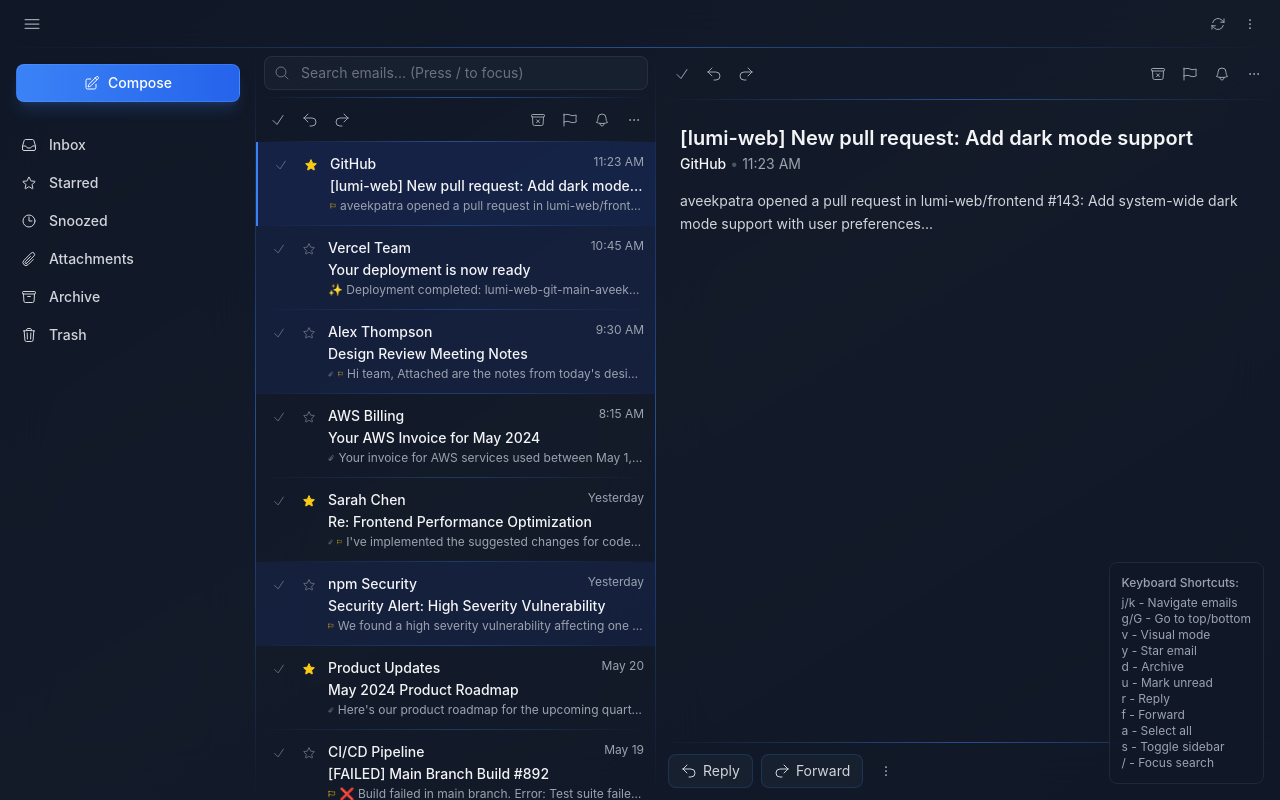
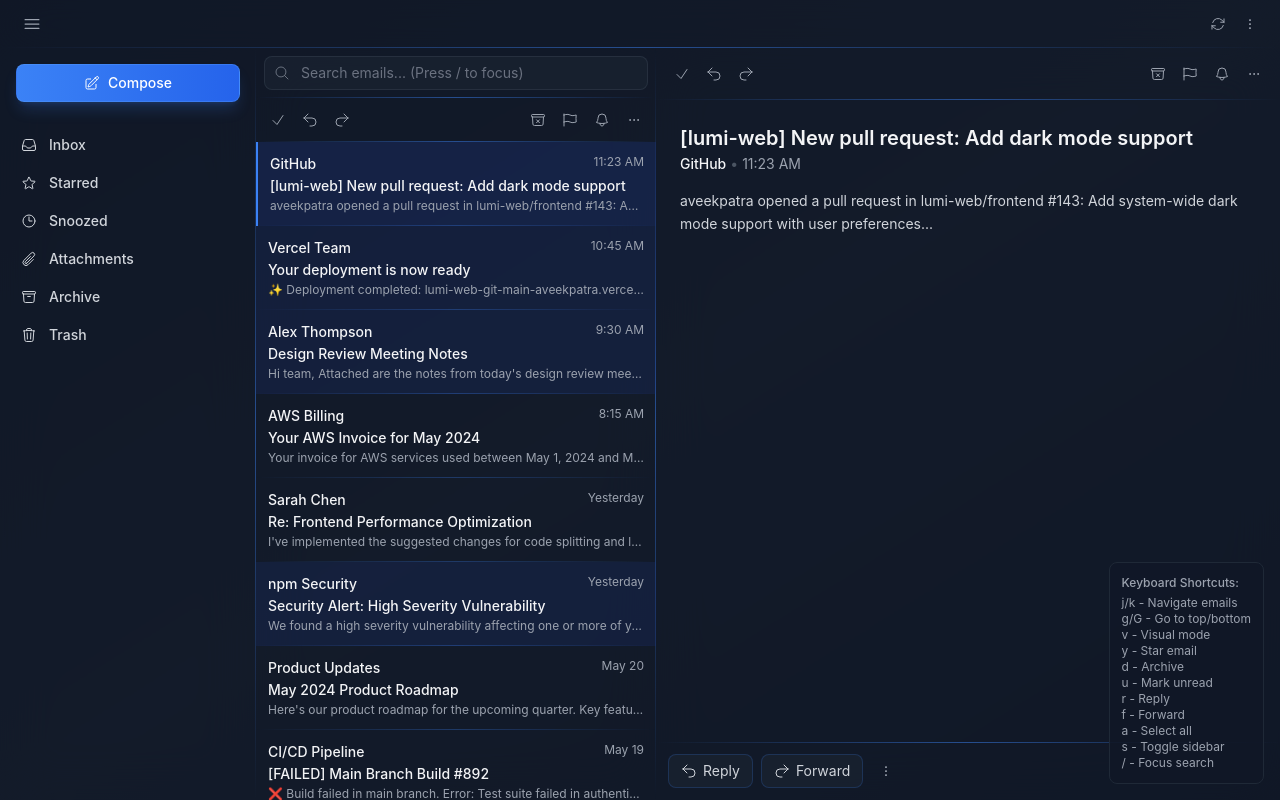
Before and after one commit to aveekpatra/lumi-web, a Next.js app: page / in a window 1280 px wide. Built offline with nearby package versions, Linux system fonts and the light colour scheme.

Commit message:
Refactor MailClient styles and enhance email action buttons; updated scrollbar styles for better visibility and added hover effects, improved layout for action buttons with responsive design adjustments.

```diff
--- a/app/page.tsx
+++ b/app/page.tsx
@@ -395,18 +395,21 @@
         }
 
         ::-webkit-scrollbar-thumb {
-          background: linear-gradient(
-            to bottom,
-            transparent,
-            rgba(59, 130, 246, 0.5),
-            transparent
-          );
+          background: rgba(59, 130, 246, 0.3);
           border-radius: 1px;
+        }
+
+        ::-webkit-scrollbar-thumb:hover {
+          background: rgba(59, 130, 246, 0.5);
         }
 
         /* Firefox */
         * {
           scrollbar-width: thin;
+          scrollbar-color: rgba(59, 130, 246, 0.3) transparent;
+        }
+
+        *:hover {
           scrollbar-color: rgba(59, 130, 246, 0.5) transparent;
         }
       `}</style>
@@ -563,6 +566,7 @@
                   emailRefs.current[index] = el;
                 }}
                 className={`
+                  group
                   p-3 relative
                   hover:bg-gray-800/30 cursor-pointer
                   transition-all duration-150
@@ -584,7 +588,15 @@
                 }}
               >
                 <div className="absolute inset-x-0 bottom-0 h-[1px] bg-gradient-to-r from-transparent via-blue-500/30 to-transparent"></div>
-                <div className="flex items-start gap-2">
+                <div className="flex items-start justify-between gap-2">
+                  <div className="flex-1 min-w-0">
+                    <div className="flex justify-between items-start">
+                      <div className="font-medium text-gray-100 truncate text-sm">
+                        {email.sender}
+                      </div>
+                      <div className="flex items-center gap-1">
+                        {/* Action Buttons */}
+                        <div className="hidden group-hover:flex items-center gap-1 transition-all duration-200">
                           <button
                             onClick={(e) => {
                               e.stopPropagation();
@@ -610,30 +622,27 @@
                             <StarIcon
                               className={`h-3.5 w-3.5 ${
                                 email.starred
-                          ? "text-yellow-400 fill-yellow-400"
+                                  ? "text-blue-400 fill-blue-400"
                                   : "text-gray-500"
                               }`}
                             />
                           </button>
-                  <div className="flex-1 min-w-0">
-                    <div className="flex justify-between items-start">
-                      <div className="font-medium text-gray-100 truncate text-sm">
-                        {email.sender}
+                          {email.hasAttachments && (
+                            <PaperClipIcon className="h-3.5 w-3.5 text-blue-400/70" />
+                          )}
+                          {email.isImportant && (
+                            <FlagIcon className="h-3.5 w-3.5 text-blue-400" />
+                          )}
                         </div>
                         <div className="text-xs text-gray-400 ml-2">
                           {email.time}
                         </div>
                       </div>
+                    </div>
                     <div className="font-medium text-gray-100 mt-0.5 truncate text-sm">
                       {email.subject}
                     </div>
-                    <div className="text-xs text-gray-400 mt-0.5 truncate flex items-center gap-1">
-                      {email.hasAttachments && (
-                        <PaperClipIcon className="h-3.5 w-3.5" />
-                      )}
-                      {email.isImportant && (
-                        <FlagIcon className="h-3.5 w-3.5 text-yellow-400" />
-                      )}
+                    <div className="text-xs text-gray-400 mt-0.5 truncate">
                       <span className="truncate">{email.preview}</span>
                     </div>
                   </div>
```
Lines whose indentation alone changed are shown as unchanged.
